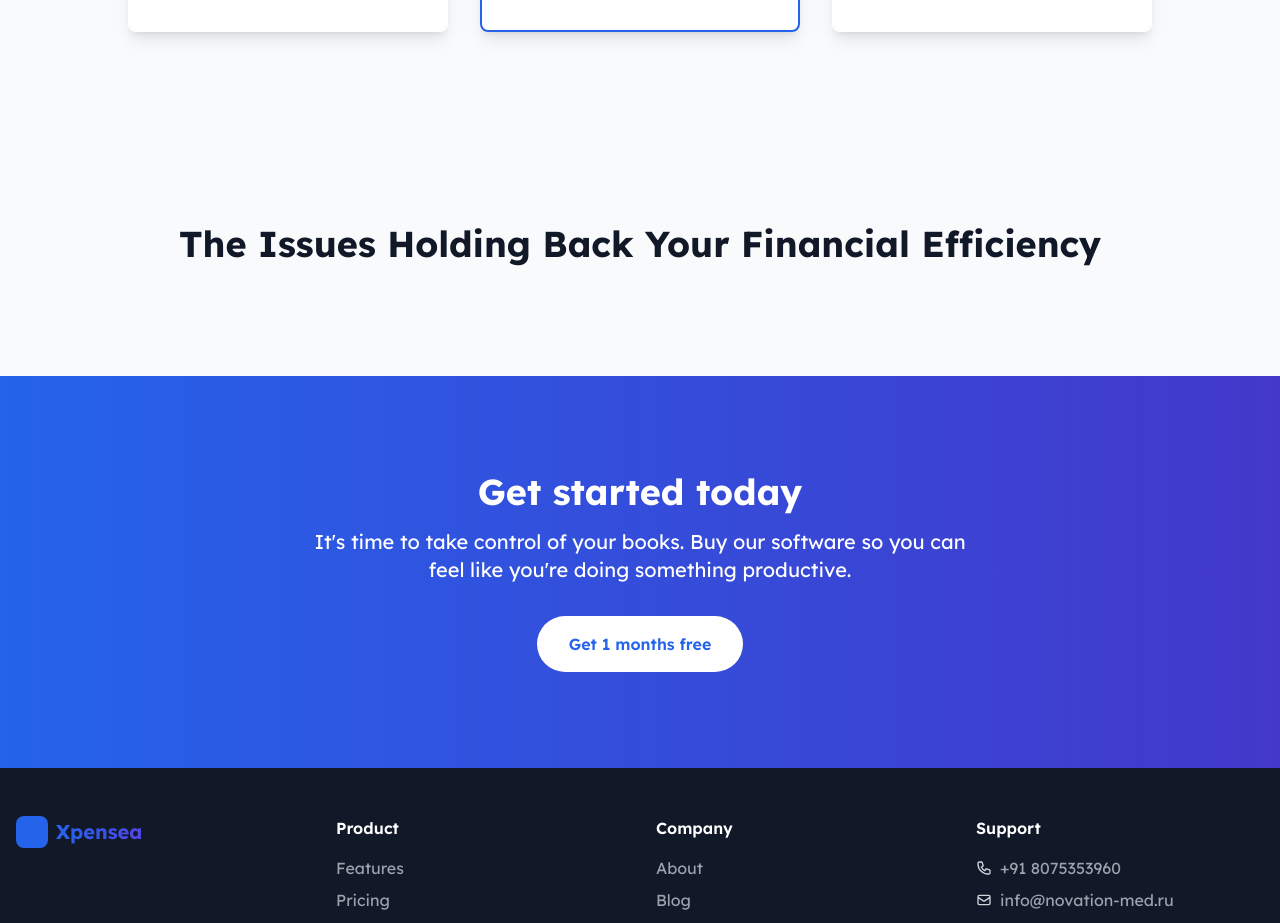
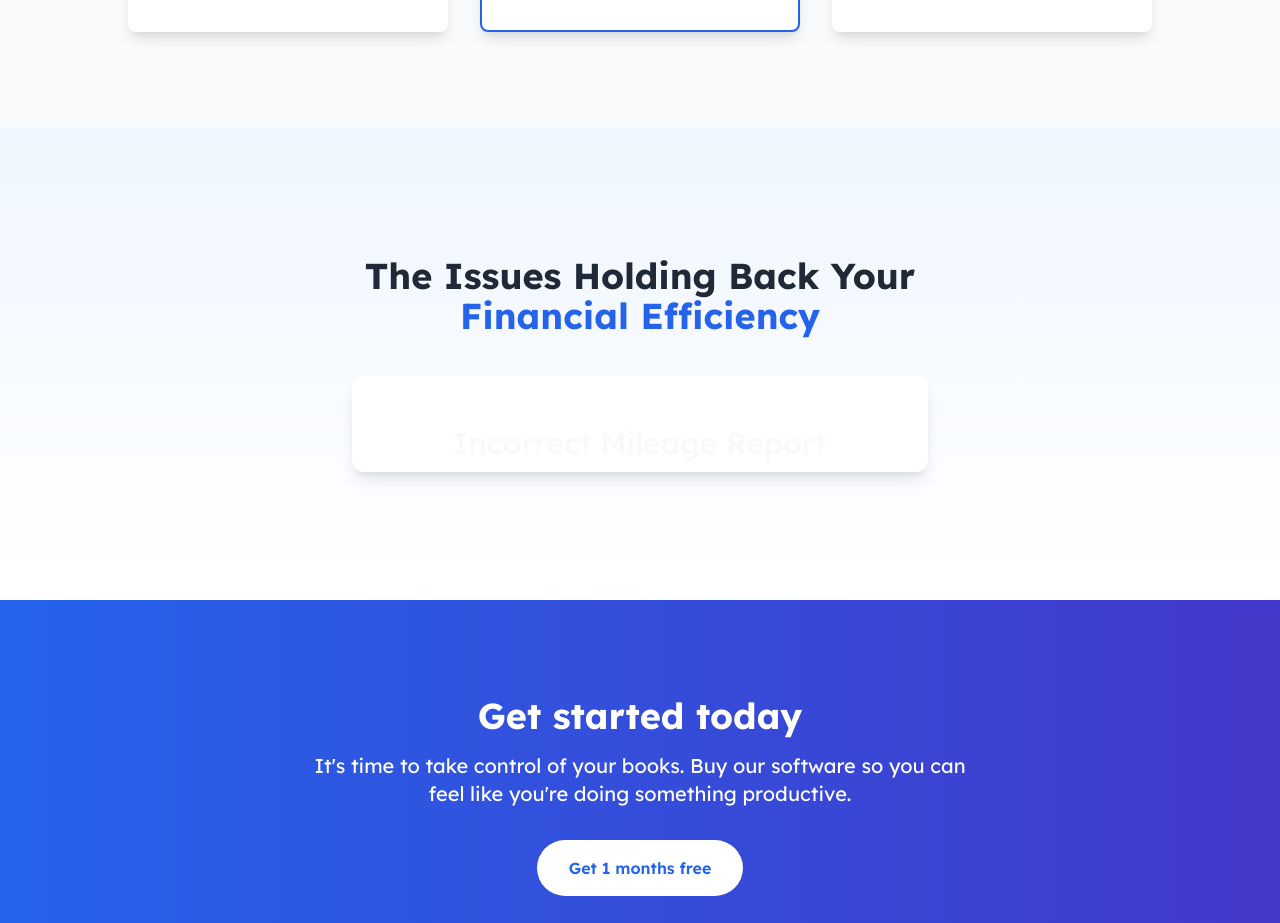
Before and after one commit to XyvinTech/xpensea-landing-page, a Next.js app: page / in a window 1280 px wide. Shown: the part 3744-4667 px from the top of the page. Built offline with nearby package versions, Linux system fonts and the light colour scheme.

Commit message:
#landingPageUIUpdate

```diff
--- a/package.json
+++ b/package.json
@@ -12,6 +12,7 @@
     "@stripe/react-stripe-js": "^3.1.1",
     "@stripe/stripe-js": "^5.6.0",
     "bcryptjs": "^2.4.3",
+    "framer-motion": "^12.2.0",
     "mongodb": "^6.13.0",
     "next": "15.1.6",
     "react": "^19.0.0",
--- a/src/app/page.jsx
+++ b/src/app/page.jsx
@@ -3,6 +3,7 @@ import Header from "../components/Header.jsx";
 import Hero from "../components/Hero.jsx";
 import Link from "next/link";
 import Desktop from "@/components/Desktop.jsx";
+import CarousalComponent from "@/components/CarousalComponent.jsx";
 
 export default function HomePage() {
   return (
@@ -257,13 +258,7 @@ export default function HomePage() {
             </div>
           </div>
         </section> */}
-        <section className="py-24 bg-gray-50">
-          <div className="container mx-auto px-4">
-            <h2 className="text-3xl md:text-4xl font-bold text-center mb-4">
-              The Issues Holding Back Your Financial Efficiency
-            </h2>
-          </div>
-        </section>
+        <CarousalComponent />
         {/*
         <section className="py-24 bg-gray-50">
           <div className="container mx-auto px-4">
--- /dev/null
+++ b/src/components/CarousalComponent.jsx
@@ -0,0 +1,54 @@
+"use client";
+import { useEffect, useState } from "react";
+import { motion, AnimatePresence } from "framer-motion";
+
+const CarousalComponent = () => {
+  const [currentIssue, setCurrentIssue] = useState(0);
+
+  const issues = [
+    "Fraudulent Claims",
+    "Delayed Expense Submission",
+    "Incorrect Mileage Report",
+    "Unapproved Expense",
+    "Missing Receipts",
+    "Personal Expense Being Reimbursed",
+  ];
+
+  useEffect(() => {
+    const timer = setInterval(() => {
+      setCurrentIssue((prev) => (prev + 1) % issues.length);
+    }, 3000);
+
+    return () => clearInterval(timer);
+  }, []);
+
+  return (
+    <section className="py-32 bg-gradient-to-b from-blue-50 to-white">
+      <div className="container mx-auto px-6 text-center">
+        <h2 className="text-3xl md:text-4xl font-bold text-gray-800 leading-snug">
+          The Issues Holding Back Your <br />
+          <span className="text-blue-600">Financial Efficiency</span>
+        </h2>
+
+        <div className="mt-10 flex justify-center">
+          <div className="relative w-full max-w-xl bg-white shadow-lg rounded-xl px-8 py-6  h-24 flex items-center justify-center">
+            <AnimatePresence mode="wait">
+              <motion.p
+                key={currentIssue}
+                initial={{ opacity: 0, y: 20 }}
+                animate={{ opacity: 1, y: 0 }}
+                exit={{ opacity: 0, y: -20 }}
+                transition={{ duration: 0.5, ease: "easeInOut" }}
+                className="absolute text-2xl md:text-3xl font-medium text-gray-700"
+              >
+                {issues[currentIssue]}
+              </motion.p>
+            </AnimatePresence>
+          </div>
+        </div>
+      </div>
+    </section>
+  );
+};
+
+export default CarousalComponent;
```
Also changed, not shown: 1 other file (tests, documents, lock files or other folders).
